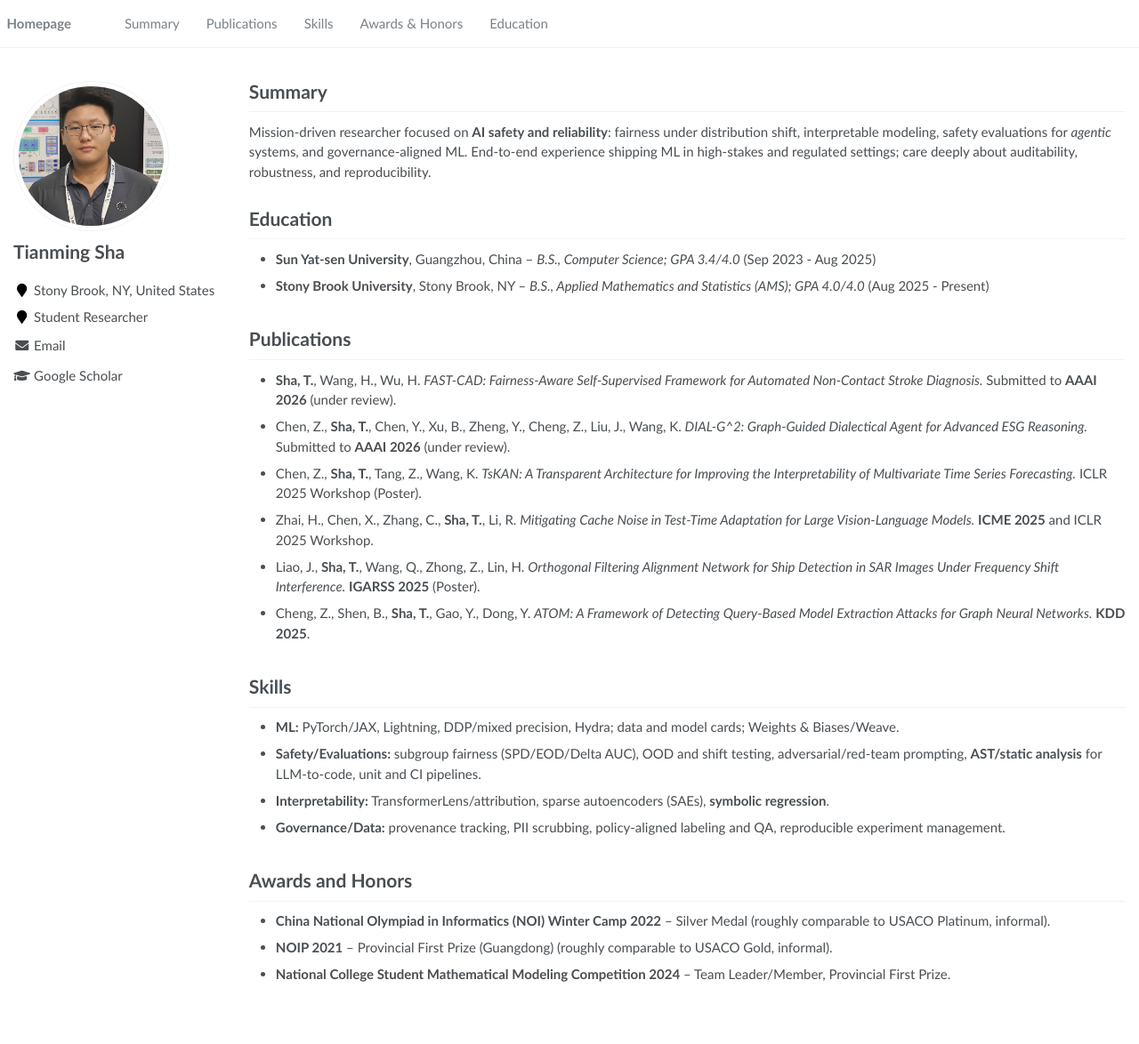
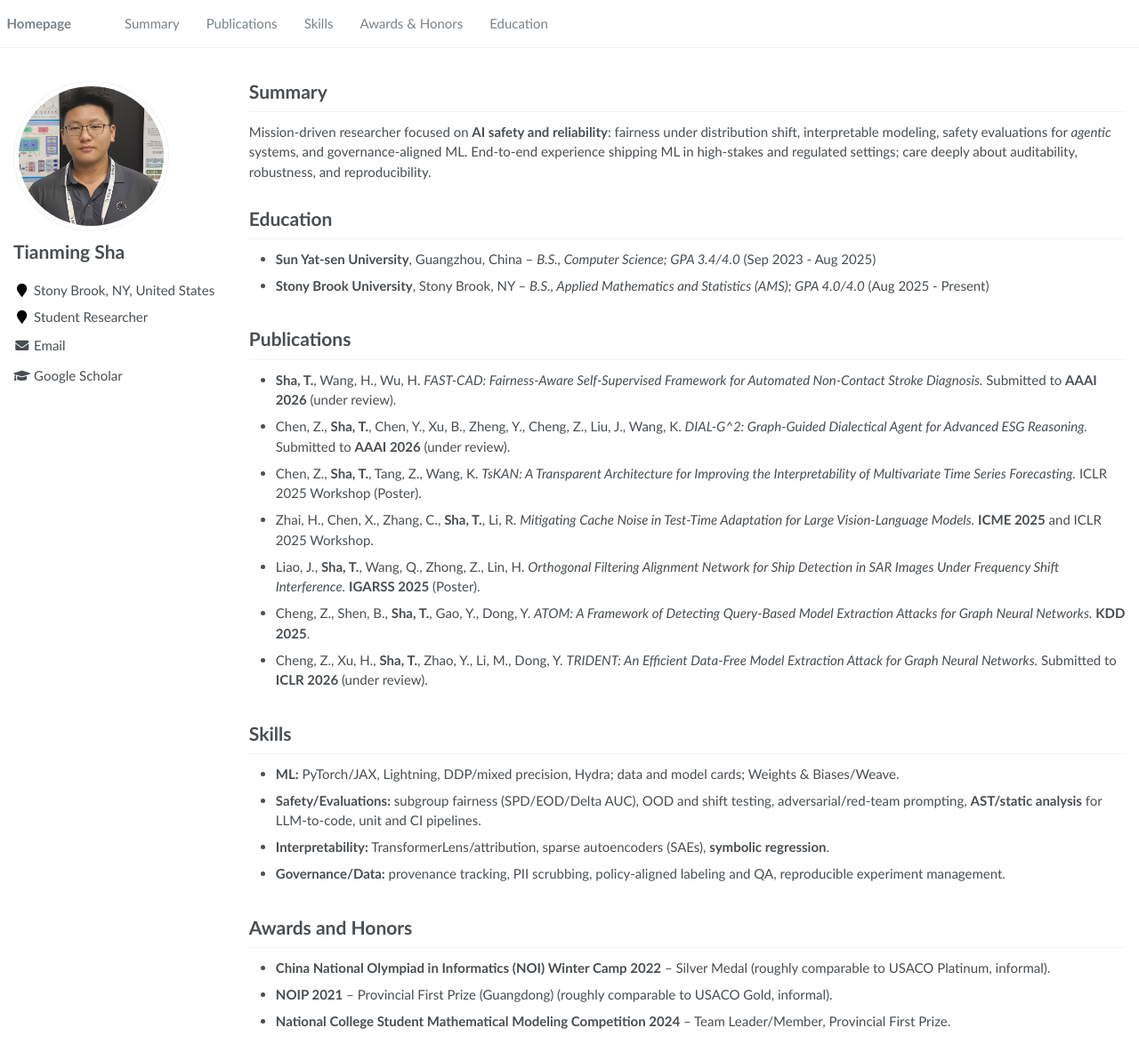
Before and after one commit to shatianming5/shatianming5.github.io, a Jekyll site: the page built from _pages/about.md, in a window 1280 px wide and 1174 px high. Shown: the whole window at 89% size. Built offline with Jekyll 4.4.1, drawn with Linux system fonts in a browser that asks for light colours.

Commit message:
Add TRIDENT publication entry

```diff
--- a/_pages/about.md
+++ b/_pages/about.md
@@ -28,6 +28,7 @@ Mission-driven researcher focused on **AI safety and reliability**: fairness und
 - Zhai, H., Chen, X., Zhang, C., **Sha, T.**, Li, R. *Mitigating Cache Noise in Test-Time Adaptation for Large Vision-Language Models.* **ICME 2025** and ICLR 2025 Workshop.
 - Liao, J., **Sha, T.**, Wang, Q., Zhong, Z., Lin, H. *Orthogonal Filtering Alignment Network for Ship Detection in SAR Images Under Frequency Shift Interference.* **IGARSS 2025** (Poster).
 - Cheng, Z., Shen, B., **Sha, T.**, Gao, Y., Dong, Y. *ATOM: A Framework of Detecting Query-Based Model Extraction Attacks for Graph Neural Networks.* **KDD 2025**.
+- Cheng, Z., Xu, H., **Sha, T.**, Zhao, Y., Li, M., Dong, Y. *TRIDENT: An Efficient Data-Free Model Extraction Attack for Graph Neural Networks.* Submitted to **ICLR 2026** (under review).
 
 <span class='anchor' id='skills'></span>
 
```
